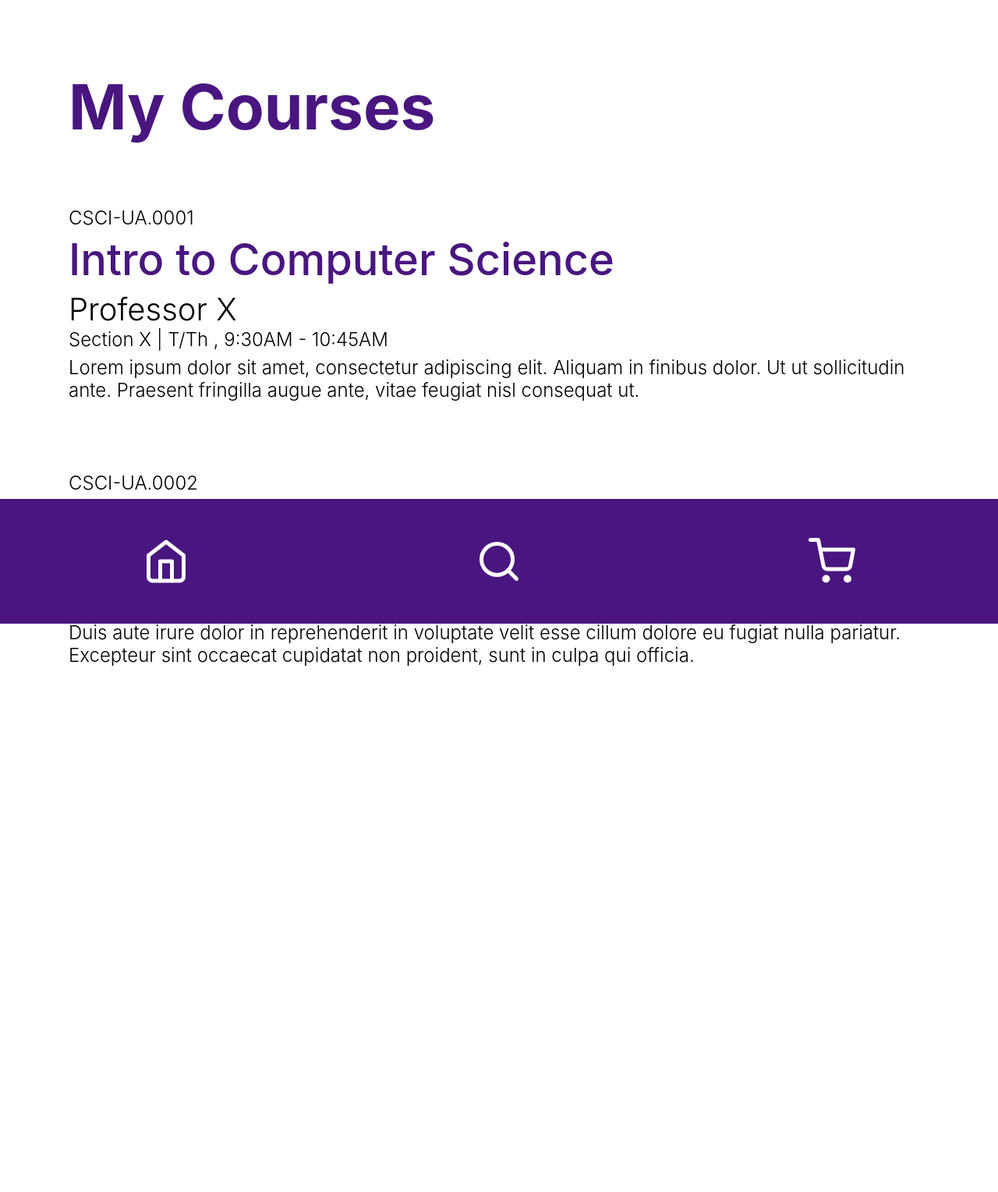
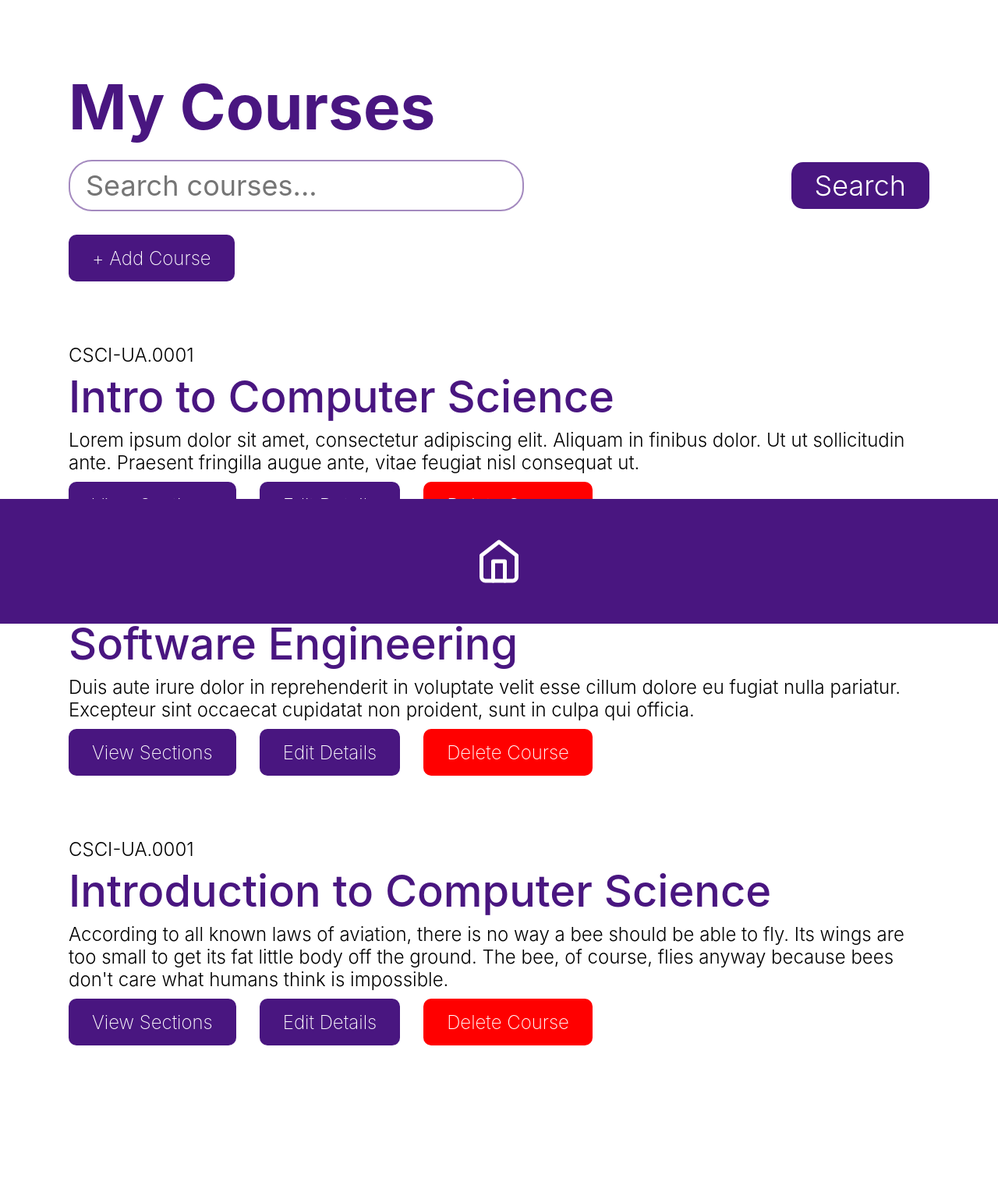
Before and after one commit to software-students-fall2022/web-app-exercise-team-4-1, a Flask app: page /home in a window 1280 px wide. Shown: the whole page at 78% size. Before the commit the page ends 855 px from the top, so only its background shows below. Run offline with Flask 2, Linux system fonts and the light colour scheme; parts of the project's set-up code (start-up, migrations or seed data) failed here and were passed over; some web fonts are replaced.

Commit message:
Add delete button

```diff
--- a/flask-server/models/mongodb.py
+++ b/flask-server/models/mongodb.py
@@ -28,13 +28,8 @@ class Database(object):
         return (Database.database[collection].find(query,field))
 
     @staticmethod
-<<<<<<< HEAD
     def find_single(collection, query):
         return dumps(Database.database[collection].find_one(query))
-=======
-    def find_single(collection,query,field=""):
-        return (Database.database[collection].find_one(query,field))
->>>>>>> cfd45e5138180ba14fd03a09cad6ad09c62674dd
 
     @staticmethod
     def delete(collection, query):
--- a/flask-server/routes/section.py
+++ b/flask-server/routes/section.py
@@ -15,13 +15,13 @@ def add_section():
     return result.acknowledged
 
 @section_blueprint.route('/remove', methods=['POST'])
-def remove_section():
+def remove_section(section_id):
     request_data= request.json
     result=Database.delete("Section",{"id":request_data.id})
     return result.acknowledged
 
 @section_blueprint.route('/update',methods=['POST'])
-def update_section():
+def update_section(section_id):
     request_data= request.json
     result= Database.update("Section",{"id":request_data["id"]}, {"$set": request_data})
     return result.acknowledged
--- a/flask-server/routes/views.py
+++ b/flask-server/routes/views.py
@@ -8,74 +8,7 @@ import json
 
 app_blueprint = Blueprint("app_blueprint", __name__)
 
-
-@app_blueprint.route('/')
-def home_view():
-    # query all course codes in the students.json file under enrolled and cross-match with course data
-    docs = [
-        {"_id": 1, "status": "enrolled", "code": "CSCI-UA.0001", "section": "X", "date": {"days": ["T", "Th"], "start_time": "9:30AM", "end_time": "10:45AM"}, "name": 'Intro to Computer Science', 'professor': 'X',
-            'description': 'Lorem ipsum dolor sit amet, consectetur adipiscing elit. Aliquam in finibus dolor. Ut ut sollicitudin ante. Praesent fringilla augue ante, vitae feugiat nisl consequat ut.'},
-        {"_id": 2, "waitlist_count": 12, "status": "on-waitlist", "code": "CSCI-UA.0002", "section": "X", "date": {"days": ["T", "Th"], "start_time": "9:30AM", "end_time": "10:45AM"}, "name": 'Software Engineering',
-            'professor': 'X', 'description': 'Duis aute irure dolor in reprehenderit in voluptate velit esse cillum dolore eu fugiat nulla pariatur. Excepteur sint occaecat cupidatat non proident, sunt in culpa qui officia.'},
-        {"_id": 3, "status": "enrolled", "code": "CSCI-UA.0002", "section": "X", "date": {"days": ["T", "Th"], "start_time": "9:30AM", "end_time": "10:45AM"}, "name": 'Software Engineering', 'professor': 'X',
-            'description': 'Duis aute irure dolor in reprehenderit in voluptate velit esse cillum dolore eu fugiat nulla pariatur. Excepteur sint occaecat cupidatat non proident, sunt in culpa qui officia.'},
-        {"_id": 4, "status": "enrolled", "code": "CSCI-UA.0002", "section": "X", "date": {"days": ["T", "Th"], "start_time": "9:30AM", "end_time": "10:45AM"}, "name": 'Software Engineering', 'professor': 'X',
-            'description': 'Duis aute irure dolor in reprehenderit in voluptate velit esse cillum dolore eu fugiat nulla pariatur. Excepteur sint occaecat cupidatat non proident, sunt in culpa qui officia.'},
-        {"_id": 5, "status": "enrolled", "code": "CSCI-UA.0002", "section": "X", "date": {"days": ["T", "Th"], "start_time": "9:30AM", "end_time": "10:45AM"}, "name": 'Software Engineering', 'professor': 'X',
-            'description': 'Duis aute irure dolor in reprehenderit in voluptate velit esse cillum dolore eu fugiat nulla pariatur. Excepteur sint occaecat cupidatat non proident, sunt in culpa qui officia.'},
-        {"_id": 6, "status": "enrolled", "code": "CSCI-UA.0002", "section": "X", "date": {"days": ["T", "Th"], "start_time": "9:30AM", "end_time": "10:45AM"}, "name": 'Software Engineering', 'professor': 'X',
-            'description': 'Duis aute irure dolor in reprehenderit in voluptate velit esse cillum dolore eu fugiat nulla pariatur. Excepteur sint occaecat cupidatat non proident, sunt in culpa qui officia.'},
-        {"_id": 7, "status": "enrolled", "code": "CSCI-UA.0002", "section": "X", "date": {"days": ["T", "Th"], "start_time": "9:30AM", "end_time": "10:45AM"}, "name": 'Software Engineering', 'professor': 'X',
-            'description': 'Duis aute irure dolor in reprehenderit in voluptate velit esse cillum dolore eu fugiat nulla pariatur. Excepteur sint occaecat cupidatat non proident, sunt in culpa qui officia.'}
-    ]
-    return render_template('student_courses.html', docs=docs)
-
-
-@app_blueprint.route('/courses/<mongoid>')
-def course_view(mongoid):
-    # query all courses that match the specified course code
-    docs = [
-        {"_id": 1, "status": "open-section", "code": "CSCI-UA.0001", "section": "X", "date": {"days": ["T", "Th"], "start_time": "9:30AM", "end_time": "10:45AM"}, "name": 'Intro to Computer Science', 'professor': 'X',
-            'description': 'Lorem ipsum dolor sit amet, consectetur adipiscing elit. Aliquam in finibus dolor. Ut ut sollicitudin ante. Praesent fringilla augue ante, vitae feugiat nisl consequat ut.'},
-        {"_id": 2, "waitlist_count": 12, "status": "closed", "code": "CSCI-UA.0002", "section": "X", "date": {"days": ["T", "Th"], "start_time": "9:30AM", "end_time": "10:45AM"}, "name": 'Software Engineering',
-            'professor': 'X', 'description': 'Duis aute irure dolor in reprehenderit in voluptate velit esse cillum dolore eu fugiat nulla pariatur. Excepteur sint occaecat cupidatat non proident, sunt in culpa qui officia.'}
-    ]
-    return render_template('course.html', docs=docs, course_name='Introduction to Computer Science', course_code="CSCI-UA.0001")
-
-
-@app_blueprint.route('/courses')
-def course_search_view():
-    # query all courses in courses.json
-    with open('../../database/courses.json', 'r') as f:
-        docs = json.load(f)
-        f.close()
-    # docs = [
-        # {"_id": 1, "status": "open", "code": "CSCI-UA.0001", "section": "X", "date": {"days": ["T", "Th"], "start_time": "9:30AM", "end_time": "10:45AM"}, "name": 'Intro to Computer Science', 'professor': 'X', 'description': 'Lorem ipsum dolor sit amet, consectetur adipiscing elit. Aliquam in finibus dolor. Ut ut sollicitudin ante. Praesent fringilla augue ante, vitae feugiat nisl consequat ut.'},
-        #  {"_id": 2, "waitlist_count": 12, "status": "waitlist","code": "CSCI-UA.0002", "section": "X", "date": {"days": ["T", "Th"], "start_time": "9:30AM", "end_time": "10:45AM"}, "name": 'Software Engineering', 'professor': 'X', 'description': 'Duis aute irure dolor in reprehenderit in voluptate velit esse cillum dolore eu fugiat nulla pariatur. Excepteur sint occaecat cupidatat non proident, sunt in culpa qui officia.'},
-        #  {"_id": 3, "status": "closed","code": "CSCI-UA.0002", "section": "X", "date": {"days": ["T", "Th"], "start_time": "9:30AM", "end_time": "10:45AM"}, "name": 'Software Engineering', 'professor': 'X', 'description': 'Duis aute irure dolor in reprehenderit in voluptate velit esse cillum dolore eu fugiat nulla pariatur. Excepteur sint occaecat cupidatat non proident, sunt in culpa qui officia.'},
-        #  {"_id": 4, "status": "open","code": "CSCI-UA.0002", "section": "X", "date": {"days": ["T", "Th"], "start_time": "9:30AM", "end_time": "10:45AM"}, "name": 'Software Engineering', 'professor': 'X', 'description': 'Duis aute irure dolor in reprehenderit in voluptate velit esse cillum dolore eu fugiat nulla pariatur. Excepteur sint occaecat cupidatat non proident, sunt in culpa qui officia.'},
-        #  {"_id": 5, "status": "open","code": "CSCI-UA.0002", "section": "X", "date": {"days": ["T", "Th"], "start_time": "9:30AM", "end_time": "10:45AM"}, "name": 'Software Engineering', 'professor': 'X', 'description': 'Duis aute irure dolor in reprehenderit in voluptate velit esse cillum dolore eu fugiat nulla pariatur. Excepteur sint occaecat cupidatat non proident, sunt in culpa qui officia.'},
-        #  {"_id": 6, "status": "open","code": "CSCI-UA.0002", "section": "X", "date": {"days": ["T", "Th"], "start_time": "9:30AM", "end_time": "10:45AM"}, "name": 'Software Engineering', 'professor': 'X', 'description': 'Duis aute irure dolor in reprehenderit in voluptate velit esse cillum dolore eu fugiat nulla pariatur. Excepteur sint occaecat cupidatat non proident, sunt in culpa qui officia.'},
-        #  {"_id": 7, "status": "open","code": "CSCI-UA.0002", "section": "X", "date": {"days": ["T", "Th"], "start_time": "9:30AM", "end_time": "10:45AM"}, "name": 'Software Engineering', 'professor': 'X', 'description': 'Duis aute irure dolor in reprehenderit in voluptate velit esse cillum dolore eu fugiat nulla pariatur. Excepteur sint occaecat cupidatat non proident, sunt in culpa qui officia.'}
-      #  ]
-    return render_template('course_search.html', docs=docs)
-
-
-@app_blueprint.route('/cart')
-def shopping_cart_view():
-    # query all course codes in the students.json file under cart and cross-match with course data
-    docs = [
-        {"_id": 1, "status": "cart", "code": "CSCI-UA.0001", "section": "X", "date": {"days": ["T", "Th"], "start_time": "9:30AM", "end_time": "10:45AM"}, "name": 'Intro to Computer Science', 'professor': 'X',
-         'description': 'Lorem ipsum dolor sit amet, consectetur adipiscing elit. Aliquam in finibus dolor. Ut ut sollicitudin ante. Praesent fringilla augue ante, vitae feugiat nisl consequat ut.'},
-        {"_id": 2, "waitlist_count": 12, "status": "cart", "code": "CSCI-UA.0002", "section": "X", "date": {"days": ["T", "Th"], "start_time": "9:30AM", "end_time": "10:45AM"}, "name": 'Software Engineering',
-         'professor': 'X', 'description': 'Duis aute irure dolor in reprehenderit in voluptate velit esse cillum dolore eu fugiat nulla pariatur. Excepteur sint occaecat cupidatat non proident, sunt in culpa qui officia.'},
-    ]
-    return render_template('shopping_cart.html', docs=docs)
-
-
-app_blueprint = Blueprint("app_blueprint", __name__)
-
-admin = False
+admin = True
 username = None
 
 
@@ -93,13 +26,17 @@ def sign_up_view():
 def home_view():
     if admin:
         courses = [
-            {"_id": 32, "courseID": "CSCI-UA.0001", "name": 'Intro to Computer Science', 'professor': 'Professor X', 'description': 'Lorem ipsum dolor sit amet, consectetur adipiscing elit. Aliquam in finibus dolor. Ut ut sollicitudin ante. Praesent fringilla augue ante, vitae feugiat nisl consequat ut.'},
-            {"_id": 32, "courseID": "CSCI-UA.0002", "name": 'Software Engineering', 'professor': 'Professor X', 'description': 'Duis aute irure dolor in reprehenderit in voluptate velit esse cillum dolore eu fugiat nulla pariatur. Excepteur sint occaecat cupidatat non proident, sunt in culpa qui officia.'},
-            {"_id": 32, "name": "Introduction to Computer Science", "courseID": "CSCI-UA.0001", "description": "According to all known laws of aviation, there is no way a bee should be able to fly. Its wings are too small to get its fat little body off the ground. The bee, of course, flies anyway because bees don't care what humans think is impossible.", "admin": "admin"},
+            {"_id": 32, "courseID": "CSCI-UA.0001", "name": 'Intro to Computer Science', 'professor': 'Professor X',
+                'description': 'Lorem ipsum dolor sit amet, consectetur adipiscing elit. Aliquam in finibus dolor. Ut ut sollicitudin ante. Praesent fringilla augue ante, vitae feugiat nisl consequat ut.'},
+            {"_id": 32, "courseID": "CSCI-UA.0002", "name": 'Software Engineering', 'professor': 'Professor X',
+                'description': 'Duis aute irure dolor in reprehenderit in voluptate velit esse cillum dolore eu fugiat nulla pariatur. Excepteur sint occaecat cupidatat non proident, sunt in culpa qui officia.'},
+            {"_id": 32, "name": "Introduction to Computer Science", "courseID": "CSCI-UA.0001",
+                "description": "According to all known laws of aviation, there is no way a bee should be able to fly. Its wings are too small to get its fat little body off the ground. The bee, of course, flies anyway because bees don't care what humans think is impossible.", "admin": "admin"},
         ]
         #docs= search_course(request.args.get('searchterm', ""))
         return render_template('admin_courses.html', courses=courses, admin=admin, username=username)
     else:
+        # query all course codes in the students.json file under enrolled and cross-match with course data
         docs = [
             {"max_students": 1, "_id": 1, "code": "CSCI-UA.0001", "section": "X", "date": {"days": ["T", "Th"], "start_time": "9:30AM", "end_time": "10:45AM"}, "name": 'Intro to Computer Science', 'professor': 'X',
                 'description': 'Lorem ipsum dolor sit amet, consectetur adipiscing elit. Aliquam in finibus dolor. Ut ut sollicitudin ante. Praesent fringilla augue ante, vitae feugiat nisl consequat ut.'},
@@ -123,6 +60,7 @@ def course_view(course_id):
             "sections": sections}
         return render_template('admin_course.html', sections=sections, course=course, admin=admin, username=username)
     else:
+        # query all courses that match the specified course code
         sections = [
                 {"_id": 32, "name":"001", "professor": "Professor X", "capacity": 30, "notes": "This is a section", "days": ["Mo", "We"], "startTime": "9:30AM", "endTime": "10:45AM"},
                 {"_id": 32, "name":"002", "professor": "Professor X", "capacity": 30, "notes": "This is a section", "days": ["Mo", "We"], "startTime": "9:30AM", "endTime": "10:45AM"}
@@ -136,7 +74,8 @@ def course_view(course_id):
 def create_section_view(course_id):
     global admin
     #docs = get_course_section(course_id)
-    course = {"_id": 32, "name": "Introduction to Computer Science", "courseID": "CSCI-UA.0001", "description": "According to all known laws of aviation, there is no way a bee should be able to fly. Its wings are too small to get its fat little body off the ground. The bee, of course, flies anyway because bees don't care what humans think is impossible.", "admin": "admin"}
+    course = {"_id": 32, "name": "Introduction to Computer Science", "courseID": "CSCI-UA.0001",
+        "description": "According to all known laws of aviation, there is no way a bee should be able to fly. Its wings are too small to get its fat little body off the ground. The bee, of course, flies anyway because bees don't care what humans think is impossible.", "admin": "admin"}
     return render_template('create_section.html', course=course, admin=admin)
 
 @app_blueprint.route('/courses/<course_id>/<section_id>/edit-section')
@@ -144,7 +83,8 @@ def edit_section_view(course_id, section_id):
     global admin
     section = {"_id": 32, "name":"001", "professor": "Professor X", "capacity": 30, "notes": "This is a section", "days": ["Mo", "We"], "startTime": "9:30AM", "endTime": "10:45AM"}
     #docs = get_course_section(course_id)
-    course = {"_id": 32, "name": "Introduction to Computer Science", "courseID": "CSCI-UA.0001", "description": "According to all known laws of aviation, there is no way a bee should be able to fly. Its wings are too small to get its fat little body off the ground. The bee, of course, flies anyway because bees don't care what humans think is impossible.", "admin": "admin"}
+    course = {"_id": 32, "name": "Introduction to Computer Science", "courseID": "CSCI-UA.0001",
+        "description": "According to all known laws of aviation, there is no way a bee should be able to fly. Its wings are too small to get its fat little body off the ground. The bee, of course, flies anyway because bees don't care what humans think is impossible.", "admin": "admin"}
     return render_template('edit_section.html', course=course, admin=admin, section=section)
 
 @app_blueprint.route('/courses/<course_id>/<section_id>/students')
@@ -187,7 +127,8 @@ def add_student_view(course_id, section_id):
         studentId = request.form['studentId']
         add_student(studentId, course_id)
         return redirect(url_for('app_blueprint.student_list_view'))
-    course = {"_id": 1, "name": "Introduction to Computer Science", "courseID": "CSCI-UA.0001", "description": "According to all known laws of aviation, there is no way a bee should be able to fly. Its wings are too small to get its fat little body off the ground. The bee, of course, flies anyway because bees don't care what humans think is impossible.", "admin": "admin"}
+    course = {"_id": 1, "name": "Introduction to Computer Science", "courseID": "CSCI-UA.0001",
+        "description": "According to all known laws of aviation, there is no way a bee should be able to fly. Its wings are too small to get its fat little body off the ground. The bee, of course, flies anyway because bees don't care what humans think is impossible.", "admin": "admin"}
     section = {"_id": 1, "name":"001", "professor": "Professor X", "capacity": 30, "notes": "This is a section", "days": ["Mo", "We"], "startTime": "9:30AM", "endTime": "10:45AM"}
     return render_template('add_student.html', course=course, admin=admin, username=username, section=section)
 
@@ -209,6 +150,9 @@ def remove_student_view(course_id, section_id):
 
 @app_blueprint.route('/courses', methods=['GET'])
 def course_search_view():
+    with open('../../database/courses.json', 'r') as f:
+        docs = json.load(f)
+        f.close()
     #docs= search_course(request.args.get('searchterm', ""))
     docs = [
         {"max_students": 1, "_id": '63530541ec3a435021103e8d', "status": "open", "code": "CSCI-UA.0001", "section": "X", "date": {"days": ["T", "Th"], "start_time": "9:30AM", "end_time": "10:45AM"}, "name": 'Intro to Computer Science',
@@ -253,6 +197,7 @@ def edit_course_view(course_id):
         {"_id": 1, "name":"001", "professor": "Professor X", "capacity": 30, "notes": "This is a section", "days": ["Mo", "We"], "startTime": "9:30AM", "endTime": "10:45AM"},
         {"_id": 1, "name":"001", "professor": "Professor X", "capacity": 30, "notes": "This is a section", "days": ["Mo", "We"], "startTime": "9:30AM", "endTime": "10:45AM"}
     ]
-    course = {"_id": 1, "name": "Introduction to Computer Science", "courseID": "CSCI-UA.0001", "description": "According to all known laws of aviation, there is no way a bee should be able to fly. Its wings are too small to get its fat little body off the ground. The bee, of course, flies anyway because bees don't care what humans think is impossible.", "admin": "admin",
+    course = {"_id": 1, "name": "Introduction to Computer Science", "courseID": "CSCI-UA.0001", "description":
+        "According to all known laws of aviation, there is no way a bee should be able to fly. Its wings are too small to get its fat little body off the ground. The bee, of course, flies anyway because bees don't care what humans think is impossible.", "admin": "admin",
         "sections": sections}
     return render_template('edit_course.html', admin=admin, course=course)
--- a/flask-server/static/css/style.css
+++ b/flask-server/static/css/style.css
@@ -266,6 +266,25 @@ pagetitle {
     margin-top: 10px;
 }
 
+.delete-btn {
+    background: red;
+    border-radius: 10px;
+    height: 60px;
+    padding-left: 30px;
+    padding-right: 30px;
+    color: white;
+    border: none;
+
+    display: flex;
+    align-items: center;
+    justify-content: center;
+
+    font-family: 'Inter';
+    font-style: normal;
+    font-weight: 200;
+    font-size: 24px;
+}
+
 .open-btn {
     background: #491680;
     border-radius: 10px;
--- a/flask-server/templates/admin_course.html
+++ b/flask-server/templates/admin_course.html
@@ -21,6 +21,9 @@
                 <a href="{{url_for('app_blueprint.student_list_view', course_id=course._id, section_id=section._id)}}" class="open-btn">
                     View Roster
                 </a>
+                <form method="POST" action="{{ url_for('section.remove_section', section_id=section._id) }}">
+                    <input type="submit" value="Delete Section" class="delete-btn"/>
+                </form>
             </div>
         </course>
         {% endfor %}
--- a/flask-server/templates/admin_courses.html
+++ b/flask-server/templates/admin_courses.html
@@ -31,6 +31,9 @@
                 <a href="{{url_for('app_blueprint.edit_course_view', course_id=course._id)}}" class="open-btn">
                     Edit Details
                 </a>
+                <form method="POST" action="{{ url_for('admin.remove_admin_course', course_id=course._id) }}">
+                    <input type="submit" value="Delete Course" class="delete-btn"/>
+                </form>
             </div>
         </course>
         {% endfor %}
```
